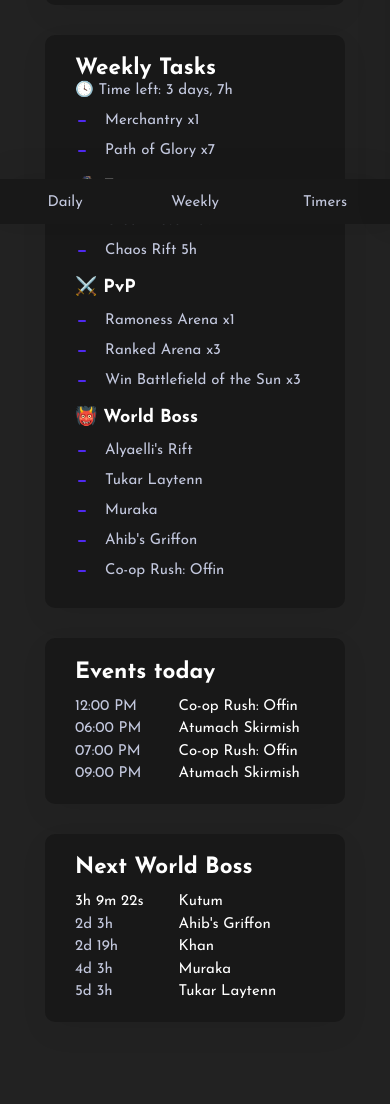
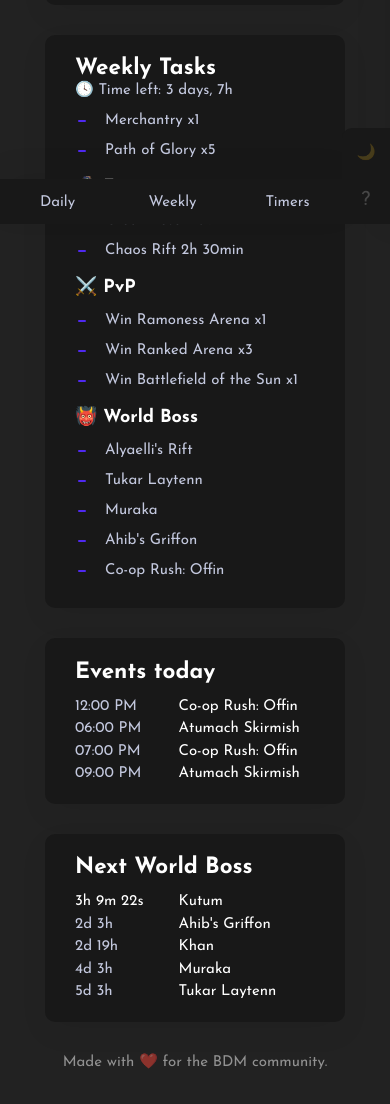
Before and after one commit to pixel3rr0r/BDM-Daily-Planner, a plain HTML site: page index.html in a window 390 px wide. Shown: the part 620-1724 px from the top of the page. Before the commit the page ends 1702 px from the top, so only its background shows below. Drawn offline with Linux system fonts and the light colour scheme.

Commit message:
Updated weekly tasks, added footer

```diff
--- a/index.html
+++ b/index.html
@@ -18,6 +18,7 @@
 </head>
 
 <body class="dark">
+    <div class="content">
         <h1>🔁 BDM Daily Planner</h1>
         <div class="container">
             <div class="checklistContainer" id="daily">
@@ -62,23 +63,23 @@
                     <input id="merchantry" class="checkboxWeekly" type="checkbox" name="r" value="11">
                     <label for="merchantry">Merchantry x1</label>
                     <input type="checkbox" class="checkboxWeekly" name="r" id="pog" value="17">
-                <label for="pog">Path of Glory x7</label>
+                    <label for="pog">Path of Glory x5</label>
                 </div>
                 <h3>🧌 Farming</h3>
                 <div class="checklist">
                     <input type="checkbox" class="checkboxWeekly" name="r" id="desert" value="14">
                     <label for="desert">Great Desert 60min</label>
                     <input type="checkbox" class="checkboxWeekly" name="r" id="rift" value="16">
-                <label for="rift">Chaos Rift 5h</label>
+                    <label for="rift">Chaos Rift 2h 30min</label>
                 </div>
                 <h3>⚔️ PvP</h3>
                 <div class="checklist">
                     <input id="ramoness" class="checkboxWeekly" type="checkbox" name="r" value="12">
-                <label for="ramoness">Ramoness Arena x1</label>
+                    <label for="ramoness">Win Ramoness Arena x1</label>
                     <input id="ranked" class="checkboxWeekly" type="checkbox" name="r" value="13">
-                <label for="ranked">Ranked Arena x3</label>
+                    <label for="ranked">Win Ranked Arena x3</label>
                     <input type="checkbox" class="checkboxWeekly" name="r" id="bots" value="15">
-                <label for="bots">Win Battlefield of the Sun x3</label>
+                    <label for="bots">Win Battlefield of the Sun x1</label>
                 </div>
                 <h3>👹 World Boss</h3>
                 <div class="checklist">
@@ -102,6 +103,7 @@
                 <div class="checklistContainer">
                     <h2>Next World Boss</h2>
                     <div id="wbtable"></div>
+                </div>
             </div>
         </div>
     </div>
@@ -130,6 +132,7 @@
         <br><br><br>
         <p>Made by Pixel3rr0r</p>
     </div>
+    <footer>Made with ❤️ for the BDM community.</footer>
 </body>
 <script src="main.js" type = "text/javascript"></script>
 </html>
--- a/style.css
+++ b/style.css
@@ -18,9 +18,17 @@
     --box-shadow: rgba(65, 72, 86, 0.05);
 }
 
+html {
+    height: 100%
+}
+
 body {
     background: var(--primary-light);
     overflow-x: hidden;
+    display: flex;
+    flex-direction: column;
+    min-height: 100%;
+    justify-content: space-between;
     max-width: 100vw;
     font: 400 16px "Josefin Sans", sans-serif;
 }
@@ -165,6 +173,7 @@ nav.navbar {
     bottom: 0;
     left: 0;
     right: 0;
+    z-index: 50;
     background-color: var(--primary-light);
     box-shadow: 0 -10px 30px var(--box-shadow);
 }
@@ -550,6 +559,13 @@ body .about>span:hover {
     content: "🌙"
 }
 
+footer {
+    width: 80%;
+    padding-bottom: 2em;
+    margin: 0 auto;
+    text-align: center;
+    opacity: .5;
+}
 
 @media screen and (max-width: 450px) {
     nav.navbar {
@@ -560,12 +576,19 @@ body .about>span:hover {
         font-size: 1.7em;
     }
 
-    .sideContainer {
-        margin-bottom: 2em;
+    .about {
+        bottom: 0em;
+        right: 0;
+        background: var(--primary-dark);
+        font-size: .8em;
+        border-top-left-radius: 10px;
+    }
+    nav.navbar {
+        right: 3em;
     }
 
-    .about {
-        display: none;
+    footer {
+        margin-bottom: 3em;
     }
 }
 
```
Lines whose indentation alone changed are shown as unchanged.
